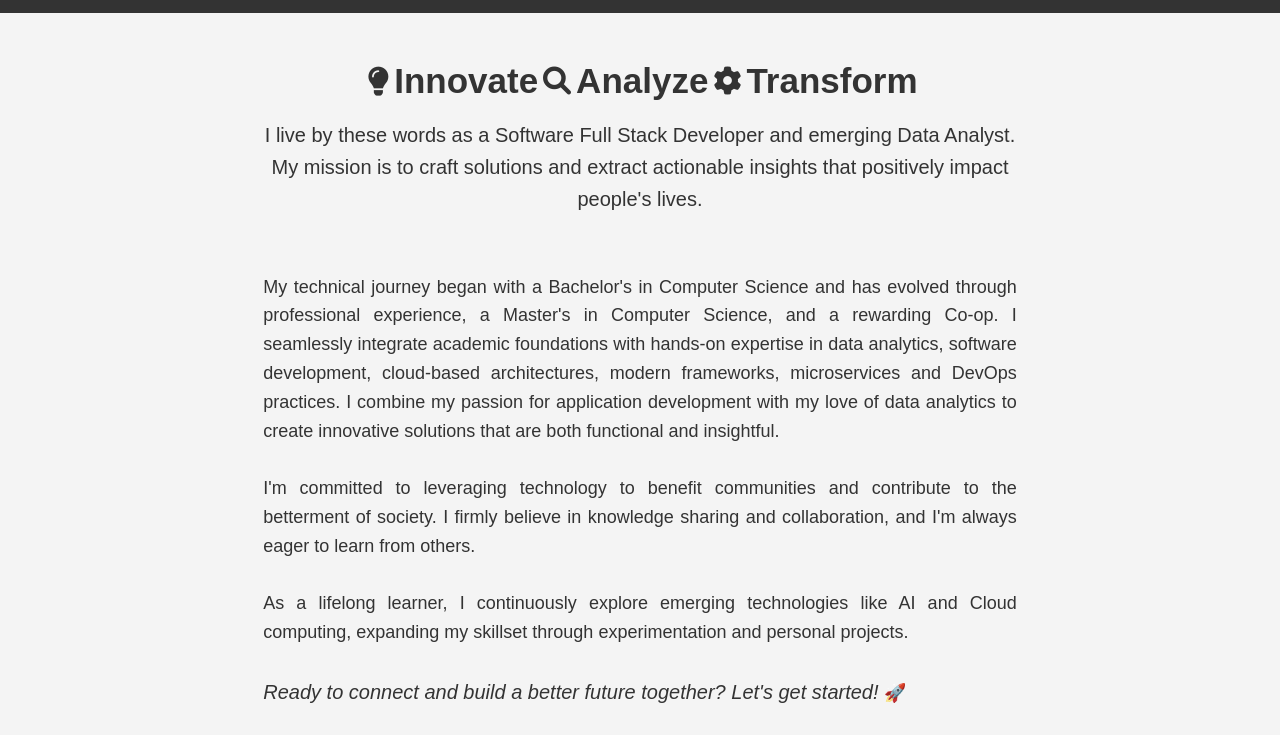
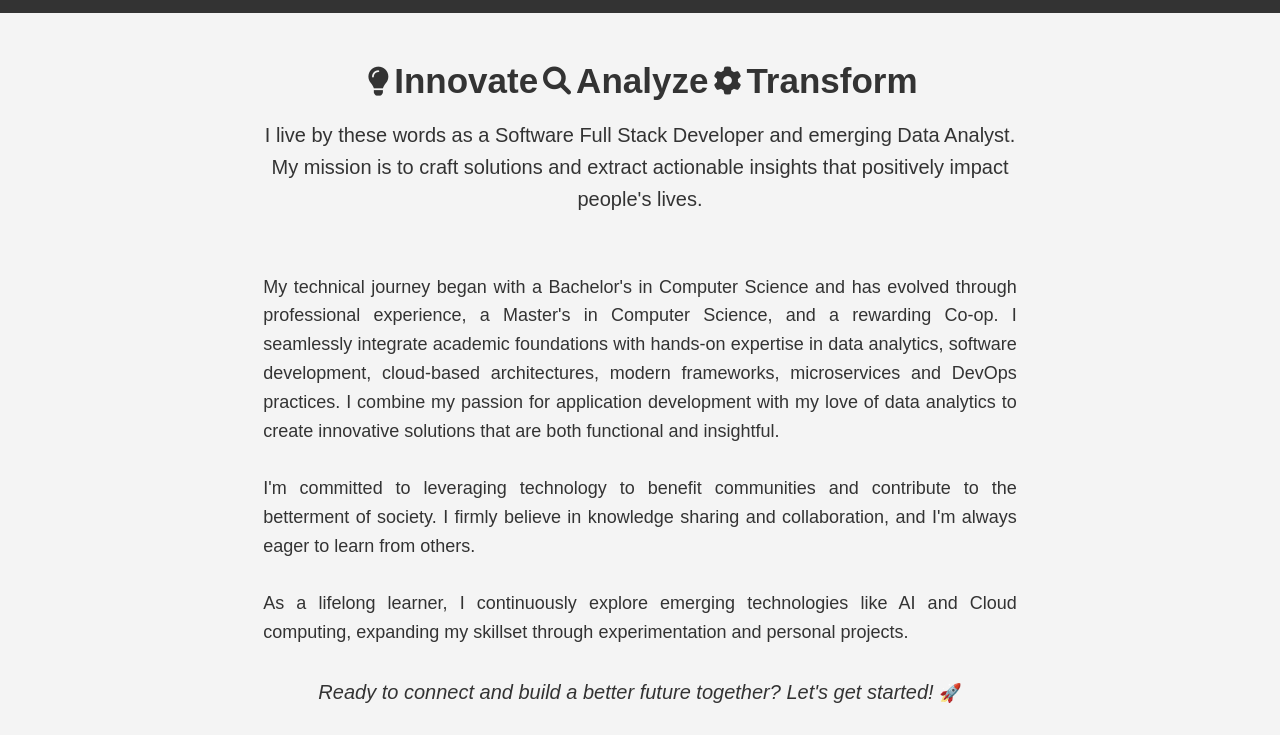
Before and after one commit to ShriHemaPriya-Ganesan/ShriHemaPriya-Ganesan.github.io, a plain HTML site: page index.html in a window 1280 px wide. Shown: the part 57-792 px from the top of the page. Drawn offline with Linux system fonts and the light colour scheme.

Commit message:
changes in html

```diff
--- a/index.html
+++ b/index.html
@@ -56,7 +56,7 @@
                     <br />
                     <br />
                 </p>
-                <p> <i> Ready to connect and build a better future together? Let's get
+                <p style="text-align: center;"> <i> Ready to connect and build a better future together? Let's get
                         started!</i> <span class="icon">🚀 </span> </p>
             </section>
         </div>
```
